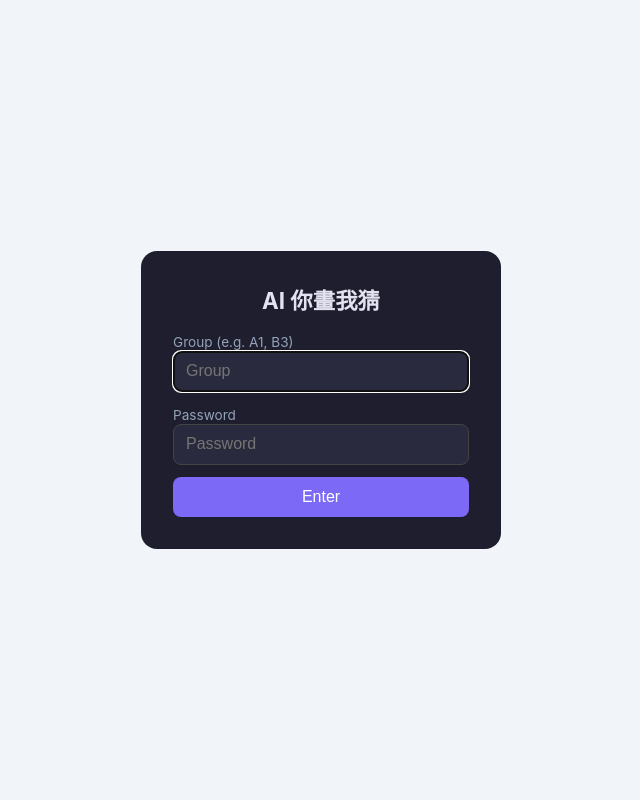
After one commit to Michelle-Cu/AI_Pictionary, a FastAPI app: template templates/group_login.html in a window 1280 px wide. The commit adds this page. Shown: the whole page, without its empty margins (319-959 px from the left). Run offline with FastAPI, Linux system fonts and the light colour scheme; the template is opened without the code that fills it, so the values that code supplies are empty.

Commit message:
add logout button and group login page

```diff
--- a/app.py
+++ b/app.py
@@ -24,6 +24,8 @@ load_dotenv()
 OPENROUTER_API_KEY = os.getenv("OPENROUTER_API_KEY", "")
 APP_PASSWORD = os.getenv("APP_PASSWORD", "")
 _signer = URLSafeSerializer(os.getenv("SECRET_KEY", "change-me-in-production"), salt="session")
+_group_signer = URLSafeSerializer(os.getenv("SECRET_KEY", "change-me-in-production"), salt="group-session")
+_group_session_gen = 0  # increment to invalidate all group sessions
 
 
 def _is_authenticated(request: Request) -> bool:
@@ -47,6 +49,18 @@ GROUP_TOKENS: dict[tuple[str, int], str] = {
     ("B", 2): "b2-foxtrot",
     ("B", 3): "b3-golf",
     ("B", 4): "b4-hotel",
+}
+
+# username → (team, group_number, password)
+GROUP_CREDENTIALS: dict[str, tuple[str, int, str]] = {
+    "A1": ("A", 1, "alpha"),
+    "A2": ("A", 2, "bravo"),
+    "A3": ("A", 3, "charlie"),
+    "A4": ("A", 4, "delta"),
+    "B1": ("B", 1, "echo"),
+    "B2": ("B", 2, "foxtrot"),
+    "B3": ("B", 3, "golf"),
+    "B4": ("B", 4, "hotel"),
 }
 
 _sse_queues: list[asyncio.Queue] = []
@@ -178,20 +192,61 @@ async def logout():
     return response
 
 
+@app.get("/group-login", response_class=HTMLResponse)
+async def group_login_page(request: Request, error: str = ""):
+    return templates.TemplateResponse(request, "group_login.html", {"error": error})
+
+
+@app.post("/group-login")
+async def group_login_submit(username: str = Form(...), password: str = Form(...)):
+    global _group_session_gen
+    username = username.strip().upper()
+    creds = GROUP_CREDENTIALS.get(username)
+    if creds and creds[2] == password.strip():
+        team, group_number, _ = creds
+        cookie_val = _group_signer.dumps(f"{team}:{group_number}:{_group_session_gen}")
+        response = RedirectResponse(f"/team/{team}/group/{group_number}", status_code=303)
+        response.set_cookie("group_session", cookie_val, httponly=True, samesite="lax")
+        return response
+    return RedirectResponse("/group-login?error=1", status_code=303)
+
+
+@app.get("/group-logout")
+async def group_logout():
+    response = RedirectResponse("/group-login", status_code=303)
+    response.delete_cookie("group_session")
+    return response
+
+
+@app.post("/api/host/logout-all-groups")
+async def api_logout_all_groups():
+    global _group_session_gen
+    _group_session_gen += 1
+    return {"ok": True}
+
+
 # ── Pages ─────────────────────────────────────────────────────────────────────
 
 @app.get("/team/{team}/group/{group_number}", response_class=HTMLResponse)
-async def group_page(request: Request, team: str, group_number: int, token: str = ""):
+async def group_page(request: Request, team: str, group_number: int):
     team = team.upper()
     if team not in TEAMS or group_number not in GROUPS:
         raise HTTPException(404, "Unknown team or group")
-    expected = GROUP_TOKENS.get((team, group_number), "")
-    if expected and token != expected:
-        raise HTTPException(403, "Invalid token. Check your printed URL slip.")
-    return templates.TemplateResponse(
-        request, "group.html",
-        {"team": team, "group_number": group_number, "token": token},
-    )
+
+    try:
+        cookie_val = request.cookies.get("group_session", "")
+        payload = _group_signer.loads(cookie_val)
+        cookie_team, cookie_group, cookie_gen = payload.split(":")
+        if cookie_team == team and int(cookie_group) == group_number and int(cookie_gen) == _group_session_gen:
+            token = GROUP_TOKENS.get((team, group_number), "")
+            return templates.TemplateResponse(
+                request, "group.html",
+                {"team": team, "group_number": group_number, "token": token},
+            )
+    except Exception:
+        pass
+
+    return RedirectResponse("/group-login", status_code=303)
 
 
 @app.get("/projector", response_class=HTMLResponse)
--- /dev/null
+++ b/templates/group_login.html
@@ -0,0 +1,38 @@
+<!DOCTYPE html>
+<html lang="en">
+<head>
+  <meta charset="UTF-8">
+  <meta name="viewport" content="width=device-width, initial-scale=1.0">
+  <title>Login — AI 你畫我猜</title>
+  <link rel="stylesheet" href="/static/style.css">
+  <style>
+    body { display: flex; align-items: center; justify-content: center; min-height: 100vh; }
+    .login-box { background: var(--surface, #1e1e2e); padding: 2rem; border-radius: 1rem; width: 100%; max-width: 360px; display: flex; flex-direction: column; gap: 1rem; }
+    .login-box h1 { margin: 0; font-size: 1.4rem; text-align: center; color: #e2e2f0; }
+    .login-box input { width: 100%; padding: .65rem .75rem; border-radius: .5rem; border: 1px solid #444; background: #2a2a3e; color: #e2e2f0; font-size: 1rem; box-sizing: border-box; }
+    .login-box button { padding: .7rem; border-radius: .5rem; border: none; background: #7c6af7; color: #fff; font-size: 1rem; cursor: pointer; }
+    .login-box button:hover { background: #6a59e0; }
+    .error { color: #f87171; text-align: center; font-size: .9rem; }
+    label { color: #94a3b8; font-size: .85rem; }
+  </style>
+</head>
+<body>
+  <div class="login-box">
+    <h1>AI 你畫我猜</h1>
+    <form method="post" action="/group-login">
+      <div style="display:flex;flex-direction:column;gap:.75rem">
+        <div>
+          <label>Group (e.g. A1, B3)</label>
+          <input type="text" name="username" placeholder="Group" autofocus required autocomplete="off">
+        </div>
+        <div>
+          <label>Password</label>
+          <input type="password" name="password" placeholder="Password" required>
+        </div>
+        {% if error %}<p class="error">Incorrect group or password.</p>{% endif %}
+        <button type="submit">Enter</button>
+      </div>
+    </form>
+  </div>
+</body>
+</html>
```
Also changed, not shown: templates/host.html (+9 -0 lines).
